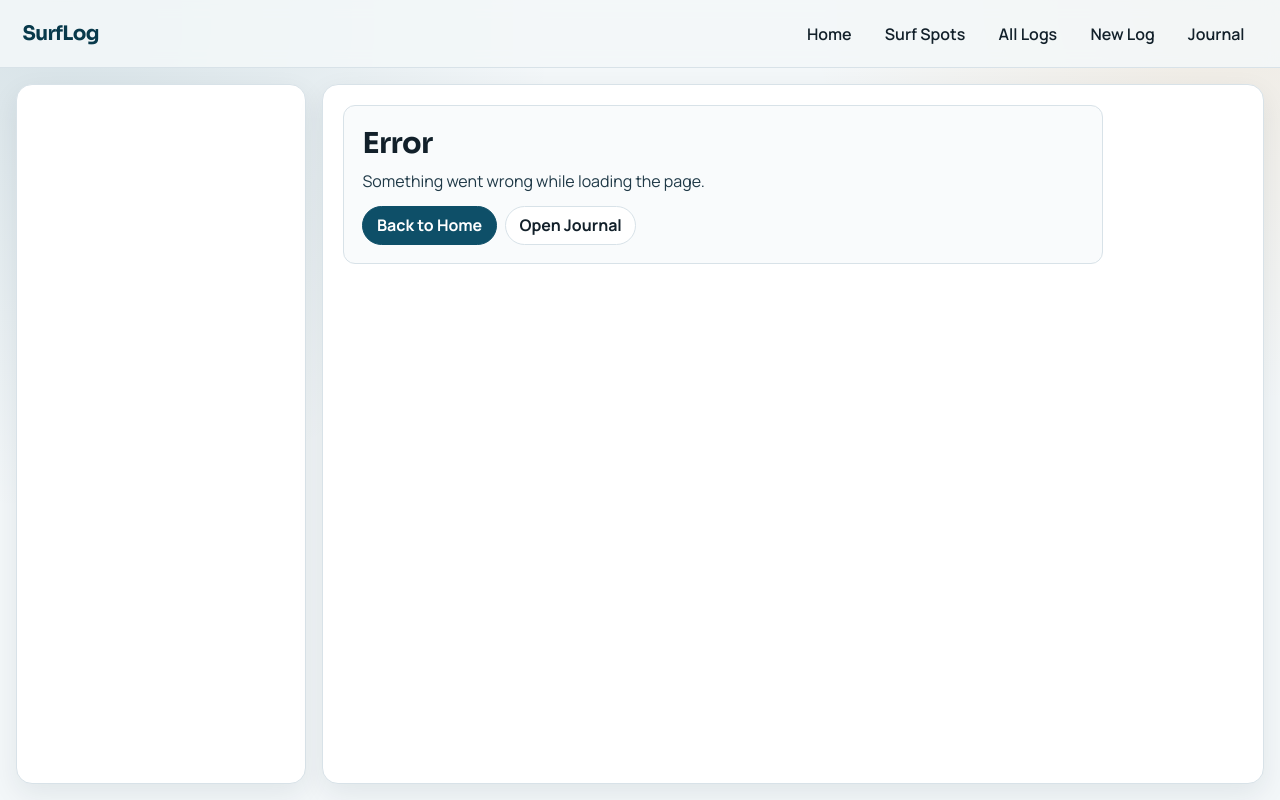
After one commit to tr0mbs/surflog_project, a Flask app: template templates/error.html in a window 1280 px wide. The commit adds this page. Run offline with Flask 3, Linux system fonts and the light colour scheme; the template is opened without the code that fills it, so the values that code supplies are empty.

Commit message:
Externalize runtime config, harden DB initialization, add minimal error handlers, friendly error page

```diff
--- a/app.py
+++ b/app.py
@@ -2,18 +2,21 @@ from flask import Flask, jsonify, render_template, request, redirect, url_for, a
 import calendar
 import math
 import os
-import requests
 import sqlite3
 import uuid
 from datetime import date, datetime
 from zoneinfo import ZoneInfo  # Python 3.9+
 from typing import Optional
+from werkzeug.exceptions import HTTPException
 import openmeteo_requests
 import requests_cache
 from retry_requests import retry
 
 app = Flask(__name__)
 DB_PATH = os.getenv("SURFLOG_DB_PATH", "surflog.db")
+APP_TIMEZONE = os.getenv("APP_TIMEZONE", "Europe/Copenhagen")
+OPENMETEO_CACHE_SECONDS = int(os.getenv("OPENMETEO_CACHE_SECONDS", "3600"))
+app.config["SECRET_KEY"] = os.getenv("SECRET_KEY", "dev-secret-change-me")
 
 
 # Ensure surf_logs has the extra fields used by the UI
@@ -57,6 +60,31 @@ def index():
     return render_template("index.html")
 
 
+@app.errorhandler(sqlite3.OperationalError)
+def handle_database_error(error):
+    app.logger.exception("Database operational error: %s", error)
+    return render_template(
+        "error.html",
+        title="Database Error",
+        message="A database issue occurred while loading this page.",
+        hint="Please refresh and try again in a moment."
+    ), 500
+
+
+@app.errorhandler(Exception)
+def handle_unexpected_error(error):
+    if isinstance(error, HTTPException):
+        return error
+
+    app.logger.exception("Unexpected application error: %s", error)
+    return render_template(
+        "error.html",
+        title="Something Went Wrong",
+        message="An unexpected error occurred.",
+        hint="Please try again. If the issue continues, check the server logs."
+    ), 500
+
+
 # Setup database connection
 def get_db_connection():
     conn = sqlite3.connect(DB_PATH)
@@ -87,7 +115,10 @@ def parse_15_min_time(value: str) -> datetime:
 
 
 # Setup Open-Meteo client with caching and retry
-cache_session = requests_cache.CachedSession(".cache", expire_after=3600)
+cache_session = requests_cache.CachedSession(
+    ".cache",
+    expire_after=OPENMETEO_CACHE_SECONDS
+)
 retry_session = retry(cache_session, retries=3, backoff_factor=0.2)
 openmeteo = openmeteo_requests.Client(session=retry_session)
 
@@ -97,12 +128,9 @@ def get_surf_day(lat: float, lon: float, selected_date):
     Returns a list of 24 structured hourly dictionaries.
     """
 
-    from datetime import datetime
-    from zoneinfo import ZoneInfo
-
     past_days = compute_past_days(selected_date)
 
-    tz = ZoneInfo("Europe/Berlin")
+    tz = ZoneInfo(APP_TIMEZONE)
 
     # ---- Marine API ----
     marine_url = "https://marine-api.open-meteo.com/v1/marine"
@@ -119,7 +147,7 @@ def get_surf_day(lat: float, lon: float, selected_date):
             "swell_wave_direction",
             "sea_level_height_msl",
         ],
-        "timezone": "Europe/Berlin",
+        "timezone": APP_TIMEZONE,
         "past_days": past_days,
         "forecast_days": 1,
     }
@@ -150,7 +178,7 @@ def get_surf_day(lat: float, lon: float, selected_date):
             "wind_gusts_10m",
             "temperature_2m",
         ],
-        "timezone": "Europe/Berlin",
+        "timezone": APP_TIMEZONE,
         "past_days": past_days,
         "forecast_days": 1,
     }
@@ -638,6 +666,7 @@ def journal():
 
     return render_template("journal.html", journal_tree=journal_tree)
 
+
 # Run the Flask app
 if __name__ == "__main__":
     app.run(debug=True)
--- a/static/style.css
+++ b/static/style.css
@@ -871,6 +871,37 @@ button:hover {
     font-weight: 700;
 }
 
+.error-panel {
+    border: 1px solid var(--border);
+    border-radius: var(--radius-md);
+    background: var(--surface-soft);
+    padding: 1.15rem;
+    max-width: 760px;
+}
+
+.error-panel h1 {
+    font-size: clamp(1.35rem, 1.6vw + 1rem, 1.8rem);
+    margin-bottom: 0.5rem;
+}
+
+.error-panel p {
+    margin: 0;
+    color: var(--notes-text);
+    line-height: 1.5;
+}
+
+.error-hint {
+    margin-top: 0.35rem;
+    color: var(--muted);
+}
+
+.error-actions {
+    margin-top: 0.85rem;
+    display: flex;
+    flex-wrap: wrap;
+    gap: 0.5rem;
+}
+
 @media (prefers-color-scheme: dark) {
     :root {
         --bg: #0d1317;
--- /dev/null
+++ b/templates/error.html
@@ -0,0 +1,15 @@
+{% extends "base.html" %}
+
+{% block content %}
+<section class="error-panel">
+    <h1>{{ title or "Error" }}</h1>
+    <p>{{ message or "Something went wrong while loading the page." }}</p>
+    {% if hint %}
+        <p class="error-hint">{{ hint }}</p>
+    {% endif %}
+    <div class="error-actions">
+        <a class="btn-pill primary" href="/">Back to Home</a>
+        <a class="btn-pill" href="/journal">Open Journal</a>
+    </div>
+</section>
+{% endblock %}
```
